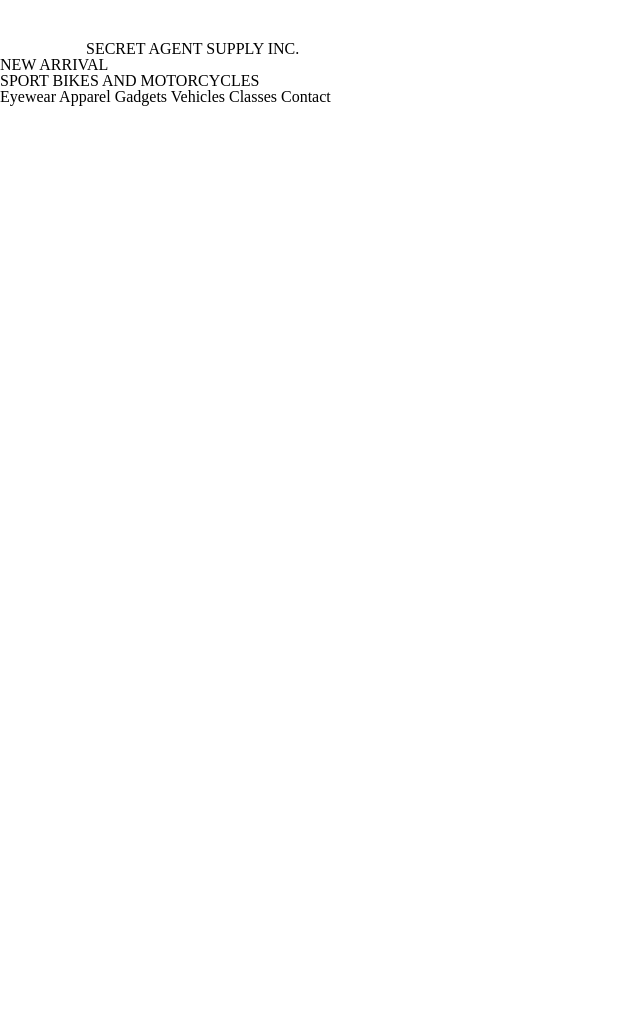
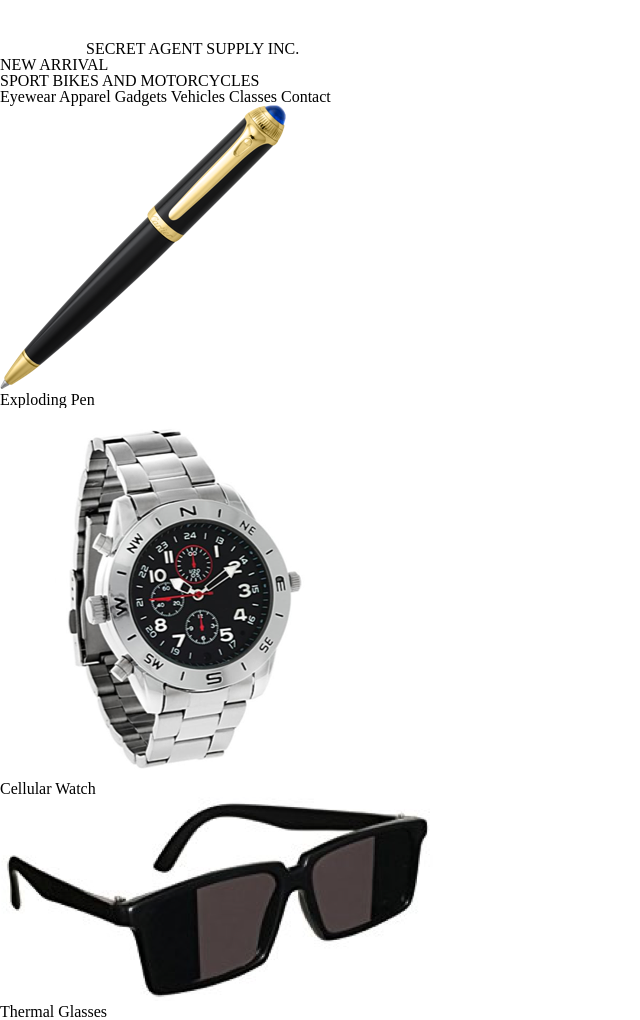
Before and after one commit to nickjohnson6/SecretAgentSupply, a plain HTML site: page index.html in a window 1280 px wide. Shown: the whole page, without its empty margins (0-640 px from the left). Before the commit the page ends 800 px from the top, so only its background shows below. Drawn offline with Linux system fonts and the light colour scheme.

Commit message:
Product info HTML complete.

```diff
--- a/index.html
+++ b/index.html
@@ -35,6 +35,38 @@
 </nav>
 </div>
 <!-- Products and business info -->
+<div class="productcontainer">
+
+  <div class="products">
+
+    <div class="pen">
+      <div class="product-image">
+        <img src="./resources/images/pen.png"/>
+      </div>
+      <span class="description"> Exploding Pen </span>
+    </div>
+
+    <div class="watch">
+      <div class="product-image">
+        <img src="./resources/images/watch.png"/>
+      </div>
+      <span class="description"> Cellular Watch </span>
+    </div>
+
+    <div class="glasses">
+      <div class="product-image">
+        <img src="./resources/images/glasses.png"/>
+      </div>
+      <span class="description"> Thermal Glasses </span>
+    </div>
+
+  </div>
+
+<!-- Put business info code here -->
+
+</div>
+
+
 
 <!-- Footer -->
 
```
